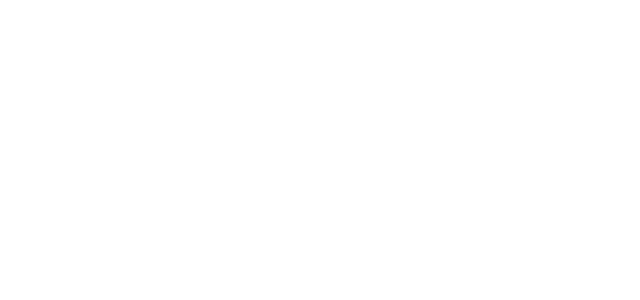
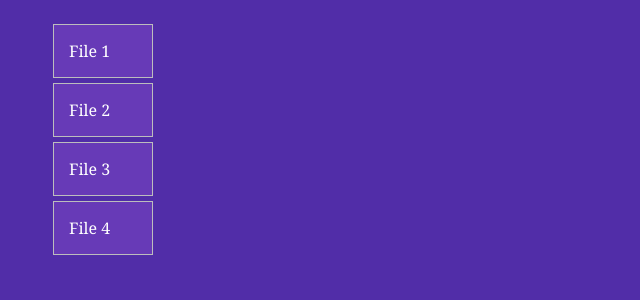
Before and after one commit to schultyy/watson-ui, a React (Create React App) app: page / in a window 1280 px wide. Shown: the top 300 px of the page, without its empty margins (0-640 px from the left). Built offline with nearby package versions, Linux system fonts and the light colour scheme.

Commit message:
Render a list of files

```diff
--- a/src/App.css
+++ b/src/App.css
@@ -0,0 +1,6 @@
+.App {
+  display: flex;
+  flex-direction: row;
+  justify-content: flex-start;
+  height: 100%;
+}
--- a/src/App.js
+++ b/src/App.js
@@ -1,10 +1,12 @@
 import React, { Component } from 'react';
+import FileList from './FileList';
 import './App.css';
 
 class App extends Component {
   render() {
     return (
       <div className="App">
+        <FileList />
       </div>
     );
   }
--- /dev/null
+++ b/src/FileList.css
@@ -0,0 +1,20 @@
+.file-list {
+  min-width: 150px;
+  max-width: 300px;
+}
+
+.file-list ul {
+  list-style-type: none;
+}
+
+.file-list ul li {
+  border: 1px solid #BDBDBD;
+  background-color: #673AB7;
+  margin: 5px;
+  padding: 15px;
+  cursor: pointer;
+}
+
+.file-list ul li:hover {
+  background-color: #FF5722;
+}
--- /dev/null
+++ b/src/FileList.js
@@ -0,0 +1,17 @@
+import React from 'react';
+import './FileList.css';
+
+export default class FileList extends React.Component {
+  render() {
+    return (
+      <div className="file-list">
+        <ul>
+          <li>File 1</li>
+          <li>File 2</li>
+          <li>File 3</li>
+          <li>File 4</li>
+        </ul>
+      </div>
+    );
+  }
+}
--- a/src/index.css
+++ b/src/index.css
@@ -0,0 +1,9 @@
+* {
+  font-family: Cambria, Cochin, Georgia, Times, 'Times New Roman', serif;
+  background-color: #512DA8;
+  color: #FFFFFF;
+}
+
+body {
+  height: 100%;
+}
```
